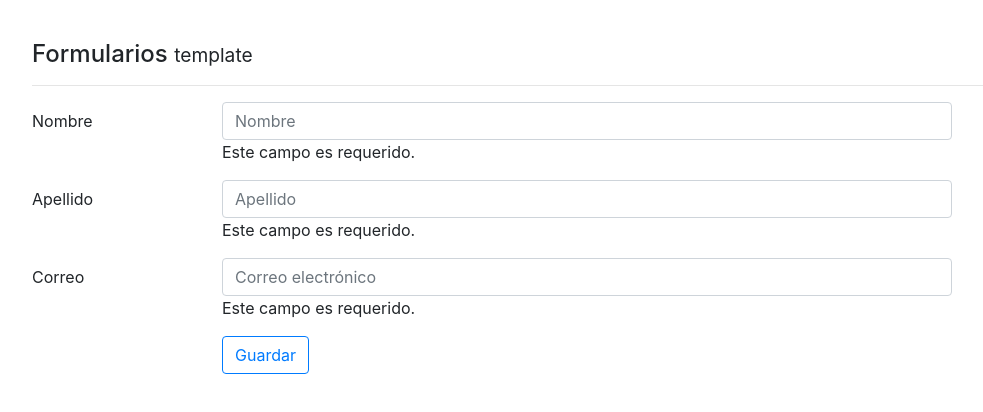
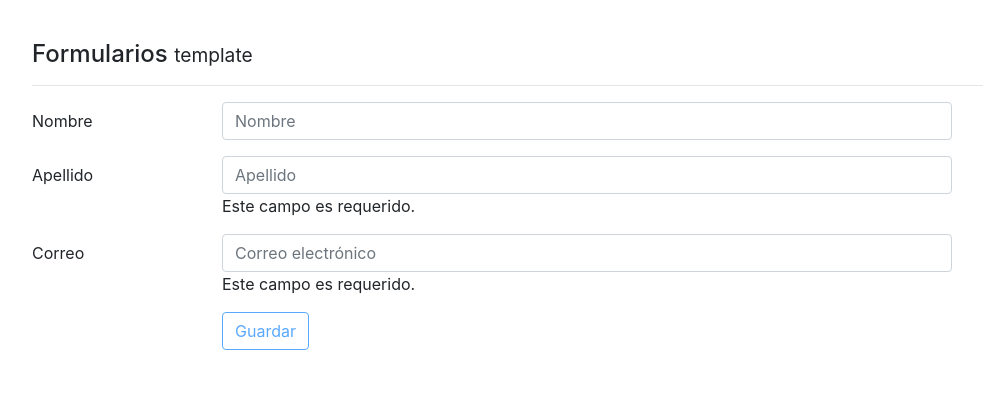
Before and after one commit to dtoledoz0207/App-Formularios, an Angular app: page / in a window 1280 px wide. Shown: the top 412 px of the page, without its empty margins (53-1036 px from the left). Built offline with nearby package versions, Linux system fonts and the light colour scheme.

Commit message:
invalidClassesBootstrap-inputs-Added

```diff
--- a/src/app/components/template/template.component.html
+++ b/src/app/components/template/template.component.html
@@ -8,6 +8,7 @@
       <label class="col-2 col-form-label">Nombre</label>
       <div class="col-8">
         <input class="form-control"
+                [ngClass]="{'is-invalid': (nombre.errors?.required || nombre.errors?.minlength) && nombre.touched}"
                 type="text"
                 placeholder="Nombre"
                 name="nombre"
@@ -16,10 +17,10 @@
                 minlength="3"
                 #nombre="ngModel">
 
-        <div *ngIf="nombre.errors?.required">
+        <div *ngIf="nombre.errors?.required" class="invalid-feedback">
           Este campo es requerido.
         </div>
-        <div *ngIf="nombre.errors?.minlength">
+        <div *ngIf="nombre.errors?.minlength" class="invalid-feedback">
           Por lo menos {{nombre.errors.minlength.requiredLength}} caracteres.
         </div>
 
@@ -72,7 +73,9 @@
   <div class="form-group row">
     <label class="col-2 col-form-label">&nbsp;</label>
     <div class="input-group col-md-8">
-      <button type="submit" class="btn btn-outline-primary">
+      <button type="submit"
+              class="btn btn-outline-primary"
+              [disabled]="!forma.valid">
         Guardar
       </button>
     </div>
```
